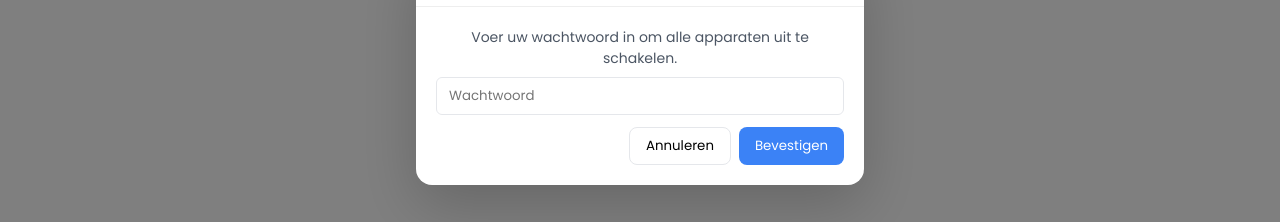
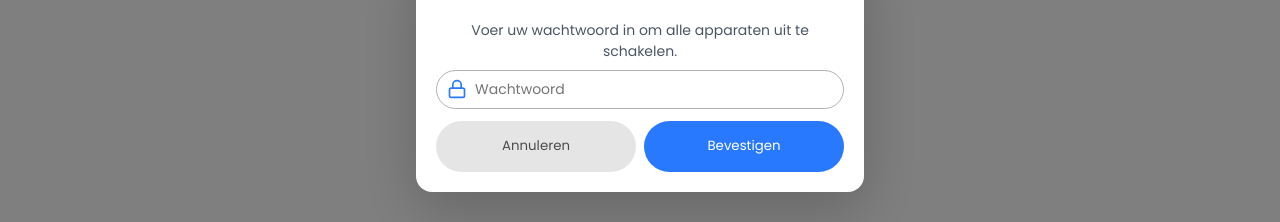
Before and after one commit to VandeputteArne/BrainMoveG1, a Vue app in the folder frontend/: page /apparaten in a window 1280 px wide. Both pictures are taken after a click on the button "Alles uitschakelen". Shown: the part 334-556 px from the top of the page. Built offline with nearby package versions, Linux system fonts and the light colour scheme; no server answers.

Commit message:
feat: enhance password confirmation input styling and structure for improved user experience

```diff
--- a/frontend/src/components/AppPasswordConfirm.vue
+++ b/frontend/src/components/AppPasswordConfirm.vue
@@ -1,5 +1,5 @@
 <script setup>
-import { computed } from 'vue';
+import { Lock } from 'lucide-vue-next';
 
 const props = defineProps({
   show: { type: Boolean, default: false },
@@ -41,11 +41,14 @@ function onInput(e) {
             <p class="c-popup__submessage">{{ message }}</p>
             <!-- Hidden username field to satisfy browser accessibility/autofill heuristics -->
             <input type="text" name="username" autocomplete="username" tabindex="-1" aria-hidden="true" style="position: absolute; left: -9999px; width: 1px; height: 1px; opacity: 0; border: 0; padding: 0; margin: 0" />
-            <input class="c-popup__input" type="password" name="confirmPassword" autocomplete="current-password" :placeholder="placeholder" :value="confirmValue" @input="onInput" :disabled="loading" />
+            <div class="c-input-gebruiker">
+              <label for="confirmPassword" class="c-input-gebruiker__label"><Lock class="c-input-gebruiker__icon" /></label>
+              <input id="confirmPassword" class="c-input-gebruiker__input" type="password" name="confirmPassword" autocomplete="current-password" :placeholder="placeholder" :value="confirmValue" @input="onInput" :disabled="loading" />
+            </div>
             <p class="c-popup__error" v-if="error">{{ error }}</p>
             <div class="c-popup__confirm-actions">
-              <button type="button" class="c-popup__cancel" @click="handleClose" :disabled="loading">{{ cancelLabel }}</button>
-              <button type="submit" class="c-popup__confirm" :disabled="loading">{{ loading ? 'Bezig...' : confirmLabel }}</button>
+              <button type="button" class="c-button c-popup__cancel" @click="handleClose" :disabled="loading">{{ cancelLabel }}</button>
+              <button type="submit" class="c-button c-popup__confirm" :disabled="loading">{{ loading ? 'Bezig...' : confirmLabel }}</button>
             </div>
           </form>
         </div>
@@ -73,6 +76,31 @@ function onInput(e) {
   box-shadow: 0 20px 60px rgba(0, 0, 0, 0.2);
   overflow: hidden;
 }
+
+.fade-enter-active,
+.fade-leave-active {
+  transition: opacity 220ms ease;
+}
+
+.fade-enter-from,
+.fade-leave-to {
+  opacity: 0;
+}
+
+.fade-enter-active .c-popup,
+.fade-leave-active .c-popup {
+  transition: transform 220ms cubic-bezier(0.2, 0.8, 0.2, 1), opacity 220ms ease;
+}
+
+.fade-enter-from .c-popup {
+  transform: translateY(12px) scale(0.98);
+  opacity: 0;
+}
+
+.fade-leave-to .c-popup {
+  transform: translateY(8px) scale(0.98);
+  opacity: 0;
+}
 .c-popup__header {
   padding: 1.25rem 1.25rem 0.5rem;
   border-bottom: 1px solid #eee;
@@ -85,13 +113,6 @@ function onInput(e) {
   color: #4b5563;
   margin-bottom: 0.5rem;
 }
-.c-popup__input {
-  width: 100%;
-  padding: 0.5rem 0.75rem;
-  border: 1px solid #e5e7eb;
-  border-radius: 6px;
-  box-sizing: border-box;
-}
 .c-popup__error {
   color: #b91c1c;
   margin-top: 0.5rem;
@@ -102,19 +123,45 @@ function onInput(e) {
   justify-content: flex-end;
   margin-top: 0.75rem;
 }
-.c-popup__cancel {
-  cursor: pointer;
-  background: transparent;
-  border: 1px solid #e5e7eb;
-  padding: 0.5rem 1rem;
-  border-radius: 8px;
+.c-popup__confirm-actions .c-button {
+  width: auto;
+  flex: 1;
+  padding: 0.8125rem 2rem;
+  height: 3.1875rem;
 }
-.c-popup__confirm {
-  cursor: pointer;
-  background: #3b82f6;
-  color: white;
+
+.c-popup__cancel.c-button {
+  background: var(--gray-20);
+  color: var(--gray-80);
+}
+
+.c-input-gebruiker {
+  display: flex;
+  border-radius: var(--radius-40);
+  border: solid 1px var(--gray-40);
+  padding: 0.5rem 0.625rem;
+  margin-top: 0.3125rem;
+}
+
+.c-input-gebruiker__label {
+  display: flex;
+  align-items: center;
+  color: var(--gray-40);
+  margin-right: 0.5rem;
+}
+
+.c-input-gebruiker__input {
+  width: 100%;
   border: none;
-  padding: 0.5rem 1rem;
-  border-radius: 8px;
+  outline: none;
+  color: var(--gray-80);
+  font-size: 0.875rem;
+  background-color: transparent;
+}
+
+.c-input-gebruiker__icon {
+  width: 1.25rem;
+  height: 1.25rem;
+  color: var(--blue-100);
 }
 </style>
```
